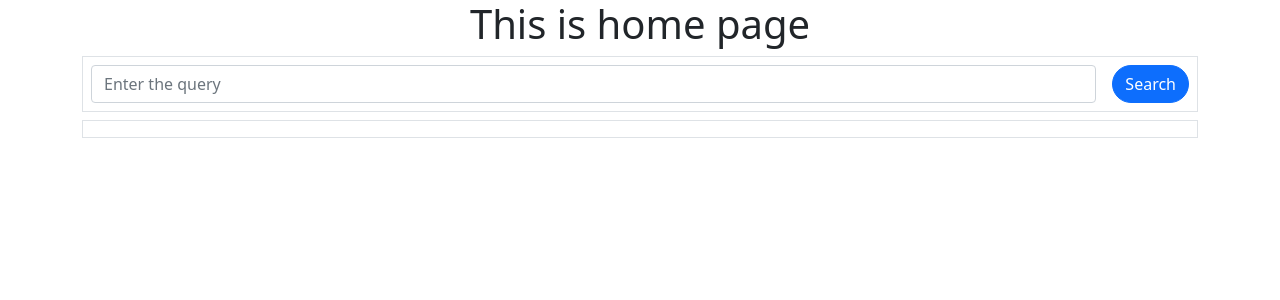
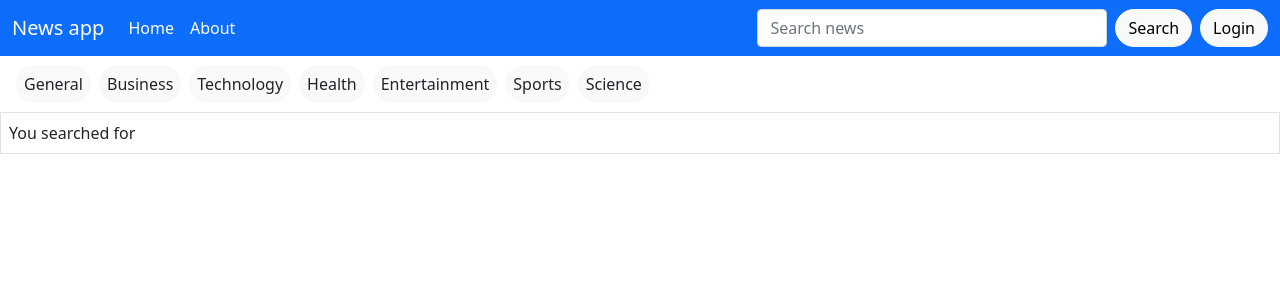
Before and after one commit to HariSirikonda/News-app, a React (Create React App) app in the folder news-app/: page / in a window 1280 px wide. Shown: the top 300 px of the page. Built offline with nearby package versions, Linux system fonts and the light colour scheme.

Commit message:
Added searching route

```diff
--- a/news-app/src/App.css
+++ b/news-app/src/App.css
@@ -1,38 +1,30 @@
-.App {
-  text-align: center;
+.category-button {
+  background-color: #f8f9fa;
+  /* Light background */
+  color: #333;
+  /* Dark text */
+  border: 1px solid #ccc;
+  /* Subtle border */
+  padding: 8px 16px;
+  font-size: 16px;
+  font-weight: 500;
+  border-radius: 8px;
+  transition: all 0.3s ease-in-out;
 }
 
-.App-logo {
-  height: 40vmin;
-  pointer-events: none;
+.category-button:hover {
+  background-color: #007bff;
+  /* Blue background */
+  color: white;
+  border-color: #007bff;
+  transform: translateY(-2px);
+  /* Slight lift effect */
+  box-shadow: 0 4px 8px rgba(0, 0, 0, 0.15);
+  /* Soft shadow */
 }
 
-@media (prefers-reduced-motion: no-preference) {
-  .App-logo {
-    animation: App-logo-spin infinite 20s linear;
-  }
+.category-button:active {
+  transform: translateY(1px);
+  /* Pressed effect */
+  box-shadow: none;
 }
-
-.App-header {
-  background-color: #282c34;
-  min-height: 100vh;
-  display: flex;
-  flex-direction: column;
-  align-items: center;
-  justify-content: center;
-  font-size: calc(10px + 2vmin);
-  color: white;
-}
-
-.App-link {
-  color: #61dafb;
-}
-
-@keyframes App-logo-spin {
-  from {
-    transform: rotate(0deg);
-  }
-  to {
-    transform: rotate(360deg);
-  }
-}
--- a/news-app/src/App.js
+++ b/news-app/src/App.js
@@ -1,12 +1,22 @@
 import React from 'react';
 import { Routes, Route } from 'react-router-dom';
 import Home from './pages/Homepage';
+import About from './pages/AboutPage';
+import Navbar from './components/Navbar';
+import Login from './pages/LoginPage';
+import SearchView from './pages/SearchPage';
 
 function App() {
   return (
-    <Routes>
-      <Route path="/" element={<Home />} exact />
-    </Routes>
+    <div>
+      <Navbar />
+      <Routes>
+        <Route path="/" element={<Home />} exact />
+        <Route path="/about" element={<About />} />
+        <Route path="/s" element={<SearchView />} />
+        <Route path="/login" element={<Login />} />
+      </Routes>
+    </div>
   );
 }
 
--- /dev/null
+++ b/news-app/src/components/Categories.js
@@ -0,0 +1,22 @@
+import React from 'react'
+import { Link } from 'react-router-dom'
+
+function Categories() {
+    return (
+        <div>
+            <div className='text-center d-flex align-items-center'>
+                <div className='p-3 text-start'>
+                    <Link className='category-button bg-light p-2 text-decoration-none text-dark rounded-pill me-2 shadow-none' to="/s?key=general">General</Link>
+                    <Link className='category-button bg-light p-2 text-decoration-none text-dark rounded-pill me-2 shadow-none' to="/s?key=business">Business</Link>
+                    <Link className='category-button bg-light p-2 text-decoration-none text-dark rounded-pill me-2 shadow-none' to="/s?key=technology">Technology</Link>
+                    <Link className='category-button bg-light p-2 text-decoration-none text-dark rounded-pill me-2 shadow-none' to="/s?key=health">Health</Link>
+                    <Link className='category-button bg-light p-2 text-decoration-none text-dark rounded-pill me-2 shadow-none' to="/s?key=entertainment">Entertainment</Link>
+                    <Link className='category-button bg-light p-2 text-decoration-none text-dark rounded-pill me-2 shadow-none' to="/s?key=sports">Sports</Link>
+                    <Link className='category-button bg-light p-2 text-decoration-none text-dark rounded-pill me-2 shadow-none' to="/s?key=science">Science</Link>
+                </div>
+            </div>
+        </div>
+    )
+}
+
+export default Categories
--- /dev/null
+++ b/news-app/src/components/Navbar.js
@@ -0,0 +1,72 @@
+import React, { useEffect, useState } from 'react'
+import { Link, useNavigate } from 'react-router-dom'
+
+function Navbar() {
+    const [query, setQuery] = useState("");
+    const [loading, setLoading] = useState(false);
+    const navigate = useNavigate();
+    const [searchResults, setSearchResults] = useState({
+        status: "",
+        totalarticles: 0,
+        articles: []
+    });
+
+    const handleSubmit = async () => {
+        if (!query.trim()) {
+            alert("Please enter a search query");
+            return;
+        }
+        setLoading(true);
+        console.log("Search for:", query);
+        navigate(`/s?key=${query}`)
+        setLoading(false);
+    };
+
+    const handleLoginClick = () => {
+        navigate('/login')
+    }
+
+    useEffect(() => {
+        console.log("Updated search results:", searchResults);
+    }, [searchResults]);
+
+    return (
+        <div>
+            <nav class="navbar navbar-expand-lg navbar navbar-dark bg-primary">
+                <div class="container-fluid">
+                    <div class="collapse navbar-collapse" id="navbarSupportedContent">
+                        <Link class="navbar-brand" to="/">News app</Link>
+                        <ul class="navbar-nav me-auto mb-2 mb-lg-0">
+                            <li class="nav-item">
+                                <Link className="nav-link active" aria-current="page" to="/">Home</Link>
+                            </li>
+                            <li class="nav-item">
+                                <Link className="nav-link active" aria-current="page" to="/about">About</Link>
+                            </li>
+                        </ul>
+                    </div>
+                    <div className='d-flex'>
+                        <input
+                            className='form-control shadow-none me-2'
+                            type='text'
+                            placeholder='Search news'
+                            onChange={(e) => { setQuery(e.target.value) }}
+                            style={{ width: "350px" }}
+                            onKeyDown={(e) => e.key === "Enter" && handleSubmit()}
+                        />
+                        <button
+                            className='btn btn-light rounded-pill shadow-none me-2'
+                            onClick={handleSubmit}
+                            disabled={loading}
+                        >
+                            {loading ? "Loading..." : "Search"}
+                        </button>
+                        <button className='btn btn-light rounded-pill' onClick={handleLoginClick}>Login</button>
+                    </div>
+                </div>
+            </nav>
+        </div>
+    )
+}
+
+export default Navbar
--- a/news-app/src/components/SearchResults.js
+++ /dev/null
@@ -1,29 +0,0 @@
-import React from "react";
-
-function SearchResults({ loading, searchResults }) {
-    return (
-        <div className="container text-start border mt-2 p-2">
-            {loading ? (
-                <p className="text-center">Loading...</p>
-            ) : !Array.isArray(searchResults) ? ( // Ensure searchResults is an array
-                <p className="text-center">No results found.</p>
-            ) : (
-                <div>
-                    {searchResults.map((article, index) => (
-                        <div key={article.url || index} className="border mb-2 p-2 shadow-sm d-flex">
-                            <div>
-                                <p>{article.source}</p>
-                                <h5>{article.title}</h5>
-                            </div>
-                            <div className="mx-2">
-                                <img src={article.image} style={{ width: "150px", height: "150px" }}></img>
-                            </div>
-                        </div>
-                    ))}
-                </div>
-            )}
-        </div>
-    );
-}
-
-export default SearchResults;
--- /dev/null
+++ b/news-app/src/pages/AboutPage.js
@@ -0,0 +1,11 @@
+import React from 'react'
+
+function About() {
+    return (
+        <div>
+            <h1 className='text-center'>This is about page</h1>
+        </div>
+    )
+}
+
+export default About
--- a/news-app/src/pages/Homepage.js
+++ b/news-app/src/pages/Homepage.js
@@ -1,50 +1,15 @@
-import React, { useEffect, useState } from 'react'
-import SearchResults from '../components/SearchResults';
+import { useSearchParams } from 'react-router-dom';
+import Categories from '../components/Categories';
 
 function Homepage() {
-    const [query, steQuery] = useState("");
-    const [loading, setLoading] = useState(false);
-    const [searchResults, setSearchResults] = useState([]);
 
-    const SearchClick = async () => {
-        setLoading(true);
-        console.log("Search for :", query)
-        const url = `https://api.mediastack.com/v1/news?access_key=f96538fca203b0b69a67517e28b08f27&keywords=${query}&countries=us,gb,de`;
-        const response = await fetch(url);
-        const data = await response.json();
-        if (!response.ok) {
-            alert(data.message);
-            setLoading(false);
-            return;
-        }
-        setSearchResults(data.data || []);
-        console.log(searchResults)
-        setLoading(false);
-    };
-
-    useEffect(() => {
-        console.log("Updated search results:", searchResults);
-    }, [searchResults]);
+    const [searchParams] = useSearchParams();
+    const keyword = searchParams.get("key")
 
     return (
-        <div className='container text-center'>
-            <h1>This is home page</h1>
-            <div className='d-flex align-items-center justify-content-center border'>
-                <input
-                    className='form-control shadow-none m-2'
-                    type='text'
-                    placeholder='Enter the query'
-                    onChange={(e) => { steQuery(e.target.value) }}
-                />
-                <button
-                    className='btn btn-primary rounded-pill shadow-none m-2'
-                    onClick={SearchClick}
-                    disabled={loading}
-                >
-                    {loading ? "Loading..." : "Search"}
-                </button>
-            </div>
-            <SearchResults loading={loading} searchResults={searchResults} />
+        <div>
+            <Categories />
+            <div className='container-fluid border p-2'>You searched for {keyword}</div>
         </div>
     )
 }
--- /dev/null
+++ b/news-app/src/pages/LoginPage.js
@@ -0,0 +1,11 @@
+import React from 'react'
+
+function Login() {
+    return (
+        <div>
+            This is the login page
+        </div>
+    )
+}
+
+export default Login
--- /dev/null
+++ b/news-app/src/pages/SearchPage.js
@@ -0,0 +1,19 @@
+import React from "react";
+import Categories from "../components/Categories";
+import { useSearchParams } from "react-router-dom";
+
+function SearchPage() {
+    const [searchParams] = useSearchParams();
+    const keyword = searchParams.get("key");
+
+    return (
+        <div>
+            <Categories />
+            <div className="container-fluid border p-2">
+                You are searching for {keyword}
+            </div>
+        </div>
+    );
+}
+
+export default SearchPage;
```
Also changed, not shown: news-app/src/assets/search.png (added), 1 other file (tests, documents, lock files or other folders).
